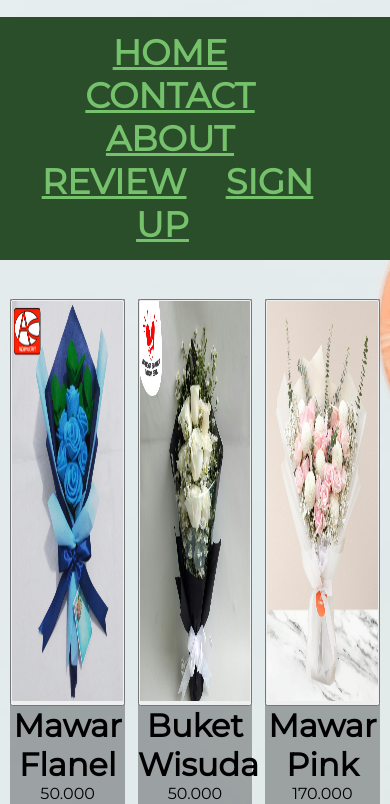
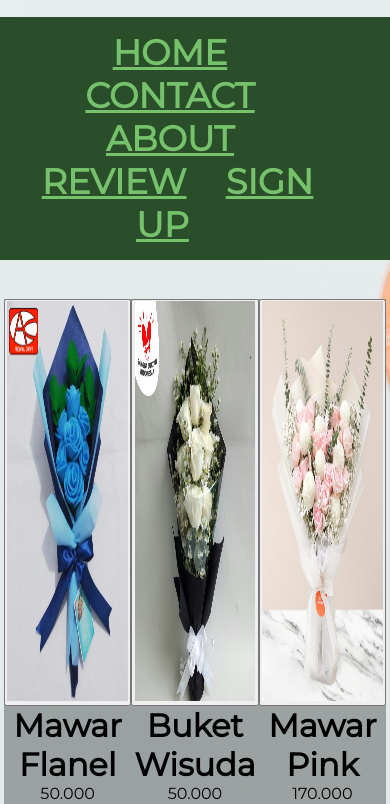
Before and after one commit to chevayudha17/PWEB-C, a plain HTML site: page index.html in a window 390 px wide. Shown: the part 716-1520 px from the top of the page. Drawn offline with Linux system fonts and the light colour scheme.

Commit message:
Update style_pertemuan3.css

```diff
--- a/style_pertemuan3.css
+++ b/style_pertemuan3.css
@@ -91,3 +91,51 @@ li a:hover {
     width : 98%;
   }
 }
+@media only screen and (max-width: 1024px)
+{
+  .box .box-item{
+    width : 75%;
+  }
+}
+@media only screen and (max-width: 720px)
+{
+  .box .box-item{
+    width : 98%;
+  }
+}
+@media only screen and (max-width: 1024px)
+{
+  .box .box-item:hover img{
+    width : 75%;
+  }
+}
+@media only screen and (max-width: 720px)
+{
+  .box .box-item:hover img{
+    width : 98%;
+  }
+}
+@media only screen and (max-width: 1024px)
+{
+  .box .box-item img{
+    width : 75%;
+  }
+}
+@media only screen and (max-width: 720px)
+{
+  .box .box-item img{
+    width : 98%;
+  }
+}
+@media only screen and (max-width: 1024px)
+{
+  .box .box-item a{
+    width : 75%;
+  }
+}
+@media only screen and (max-width: 720px)
+{
+  .box .box-item a{
+    width : 98%;
+  }
+}
```
